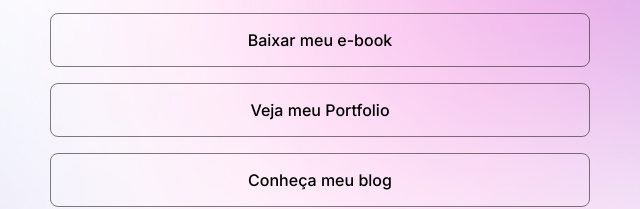
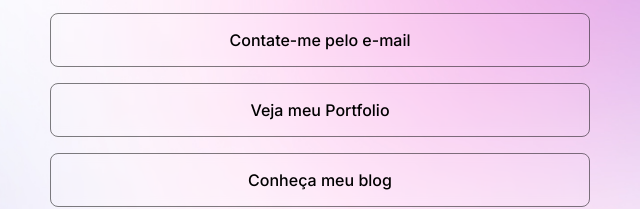
Before and after one commit to Anderson-Kolassa/Dev-Links, a plain HTML site: page index.html in a window 1280 px wide. Shown: the part 364-573 px from the top of the page, 320-960 px from the left. Drawn offline with nearby package versions, Linux system fonts and the light colour scheme.

Commit message:
changing the link texts

```diff
--- a/index.html
+++ b/index.html
@@ -27,7 +27,7 @@
 
 
             <li>
-                <a href="#" target="_blank">Baixar meu e-book</a>
+                <a href="andersonotelakoski@gmail.com" target="_blank">Contate-me pelo e-mail</a>
             </li>
 
 
```
